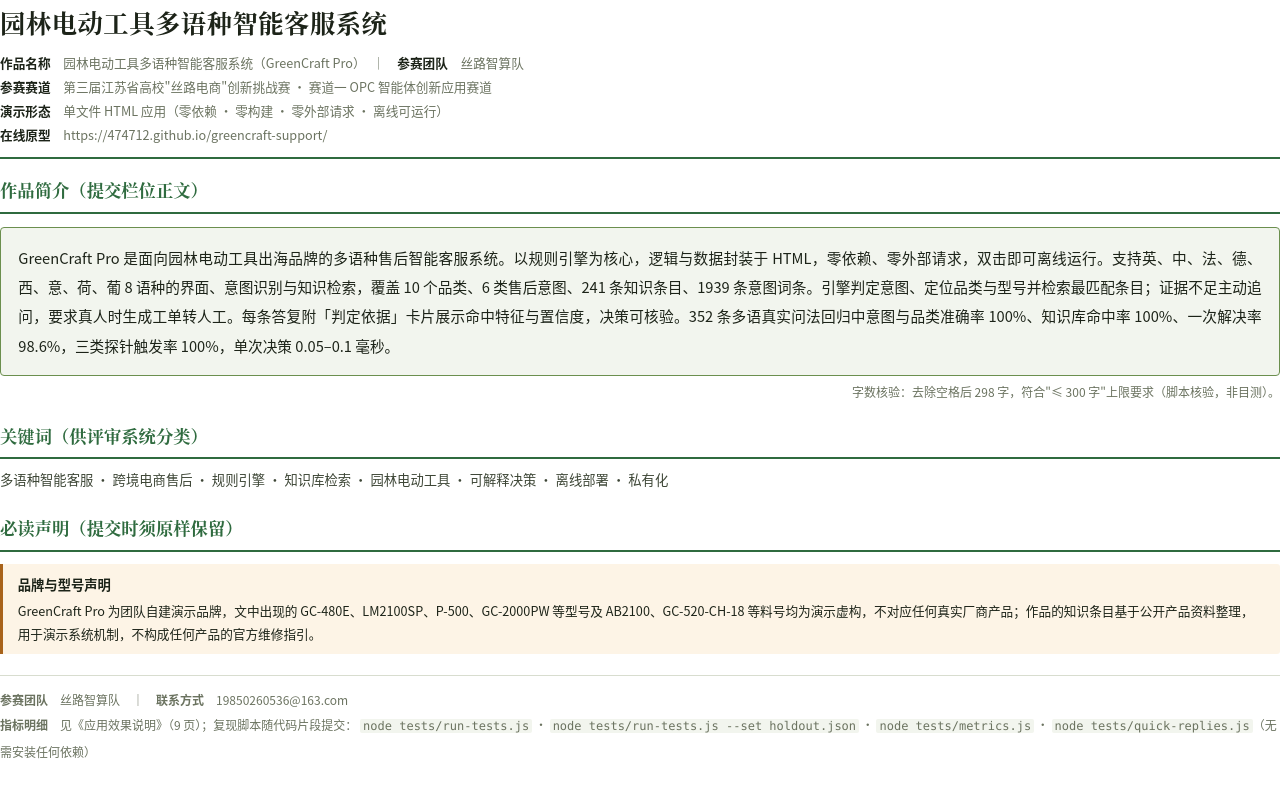
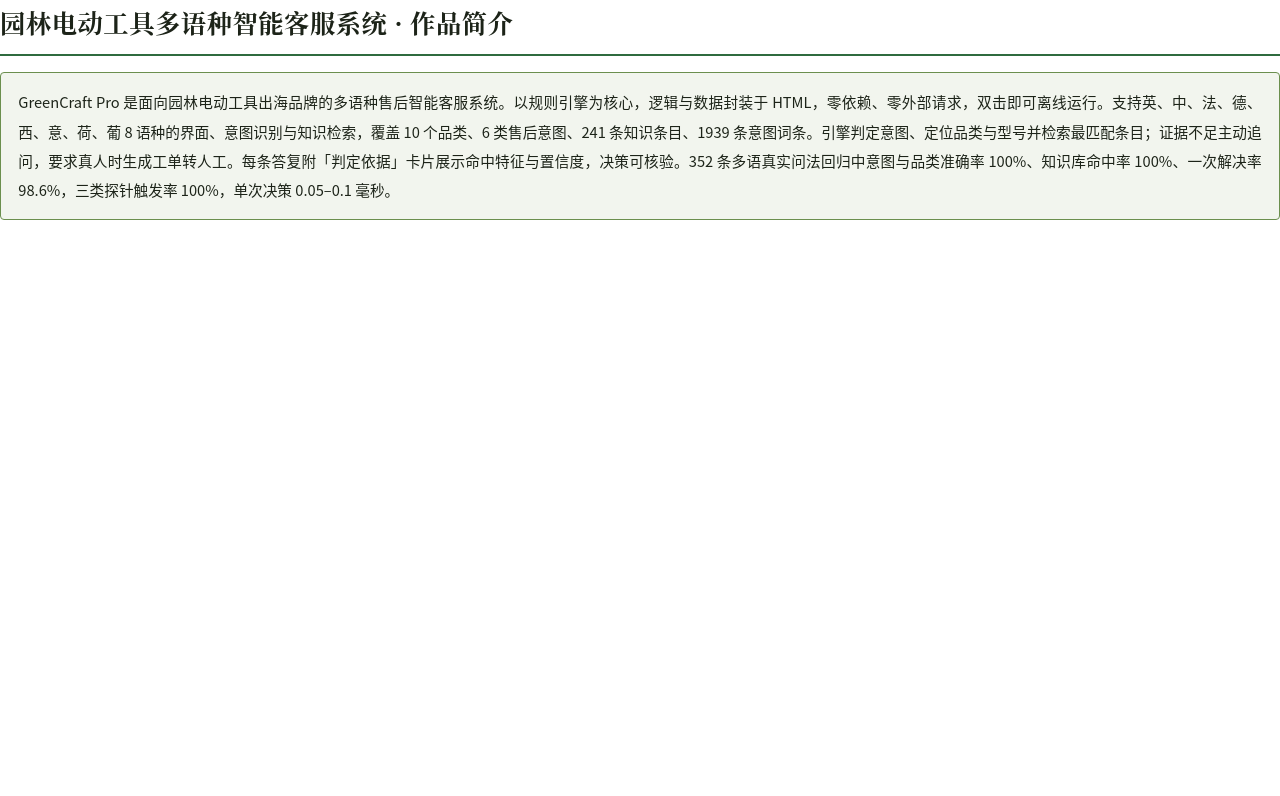
Before and after one commit to 474712/greencraft-support, a plain HTML site: page docs/作品简介.html in a window 1280 px wide. Drawn offline with Linux system fonts and the light colour scheme.

Commit message:
docs: 作品简介 PDF 精简为仅标题与摘要正文

```diff
--- a/docs/作品简介.html
+++ b/docs/作品简介.html
@@ -7,57 +7,23 @@
 <style>
   .doc { padding-top: 0; }
   .doc-head { border-bottom: 2pt solid var(--accent); padding-bottom: 7pt; margin-bottom: 12pt; }
-  .doc-head h1 { font-size: 19pt; margin: 0 0 5pt; }
-  .doc-head .sub { font-size: 9.5pt; color: var(--muted); line-height: 1.9; }
-  .doc-head .sub b { color: var(--ink); font-weight: 600; }
+  .doc-head h1 { font-size: 19pt; margin: 0; }
   .abstract {
     border: 1pt solid var(--accent-2); background: var(--soft);
     padding: 11pt 13pt; border-radius: 3pt; font-size: 11pt; line-height: 2.0;
     text-align: justify; margin: 10pt 0 4pt;
   }
-  .count { font-size: 9pt; color: var(--muted); text-align: right; margin-bottom: 14pt; }
-  .kw { font-size: 10pt; color: var(--ink-2); line-height: 2; }
-  .kw b { color: var(--accent); font-weight: 600; }
-  .sign { margin-top: 16pt; font-size: 9pt; color: var(--muted); line-height: 2.1;
-          border-top: .7pt solid var(--line); padding-top: 8pt; }
-  h2 { font-size: 13pt; margin: 14pt 0 6pt; }
 </style>
 </head>
 <body>
 
 <div class="doc">
   <div class="doc-head">
-    <h1>园林电动工具多语种智能客服系统</h1>
-    <div class="sub">
-      <b>作品名称</b>　园林电动工具多语种智能客服系统（GreenCraft Pro）　｜　<b>参赛团队</b>　丝路智算队<br>
-      <b>参赛赛道</b>　第三届江苏省高校"丝路电商"创新挑战赛 · 赛道一 OPC 智能体创新应用赛道<br>
-      <b>演示形态</b>　单文件 HTML 应用（零依赖 · 零构建 · 零外部请求 · 离线可运行）<br>
-      <b>在线原型</b>　https://474712.github.io/greencraft-support/
-    </div>
+    <h1>园林电动工具多语种智能客服系统 · 作品简介</h1>
   </div>
-
-  <h2 style="margin-top:0;">作品简介（提交栏位正文）</h2>
 
   <div class="abstract">
 GreenCraft Pro 是面向园林电动工具出海品牌的多语种售后智能客服系统。以规则引擎为核心，逻辑与数据封装于 HTML，零依赖、零外部请求，双击即可离线运行。支持英、中、法、德、西、意、荷、葡 8 语种的界面、意图识别与知识检索，覆盖 10 个品类、6 类售后意图、241 条知识条目、1939 条意图词条。引擎判定意图、定位品类与型号并检索最匹配条目；证据不足主动追问，要求真人时生成工单转人工。每条答复附「判定依据」卡片展示命中特征与置信度，决策可核验。352 条多语真实问法回归中意图与品类准确率 100%、知识库命中率 100%、一次解决率 98.6%，三类探针触发率 100%，单次决策 0.05–0.1 毫秒。
-  </div>
-  <div class="count">字数核验：去除空格后 298 字，符合"≤ 300 字"上限要求（脚本核验，非目测）。</div>
-
-  <h2>关键词（供评审系统分类）</h2>
-  <div class="kw">
-    多语种智能客服 · 跨境电商售后 · 规则引擎 · 知识库检索 · 园林电动工具 · 可解释决策 · 离线部署 · 私有化
-  </div>
-
-  <h2>必读声明（提交时须原样保留）</h2>
-  <div class="callout warn">
-    <span class="callout-title">品牌与型号声明</span>
-    GreenCraft Pro 为团队自建演示品牌，文中出现的 GC-480E、LM2100SP、P-500、GC-2000PW 等型号及 AB2100、GC-520-CH-18 等料号均为演示虚构，不对应任何真实厂商产品；作品的知识条目基于公开产品资料整理，用于演示系统机制，不构成任何产品的官方维修指引。
-  </div>
-
-  <div class="sign">
-    <b>参赛团队</b>　丝路智算队　｜　<b>联系方式</b>　19850260536@163.com<br>
-    <b>指标明细</b>　见《应用效果说明》（9 页）；复现脚本随代码片段提交：
-    <code>node tests/run-tests.js</code> · <code>node tests/run-tests.js --set holdout.json</code> · <code>node tests/metrics.js</code> · <code>node tests/quick-replies.js</code>（无需安装任何依赖）
   </div>
 </div>
 
```
